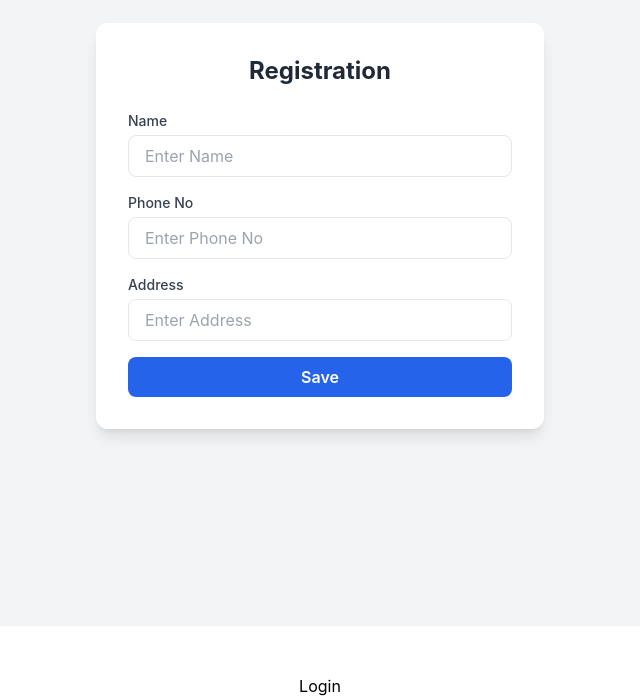
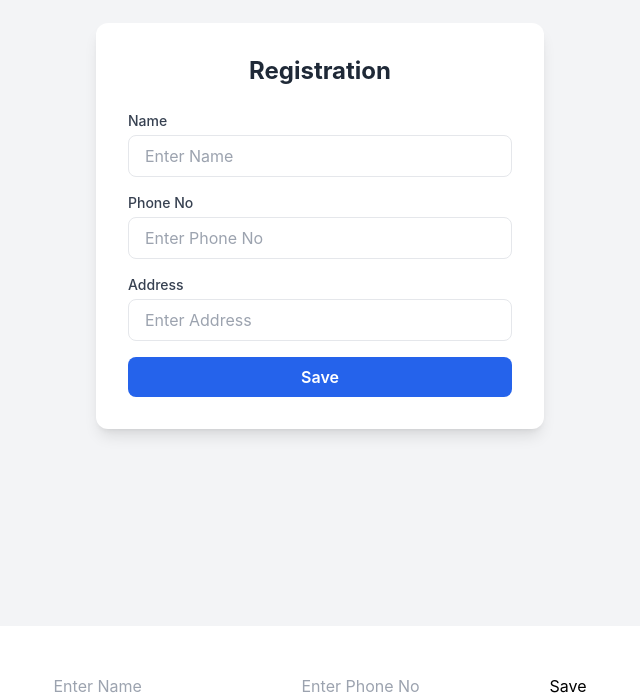
Before and after one commit to AGVVsivakiran/reactjs, a React (Create React App) app: page / in a window 1280 px wide. Shown: the part 174-872 px from the top of the page, without its empty margins (320-960 px from the left). Built offline with nearby package versions, Linux system fonts and the light colour scheme.

Commit message:
Login and Registration completed

```diff
--- a/package.json
+++ b/package.json
@@ -7,6 +7,7 @@
     "@testing-library/jest-dom": "^6.9.1",
     "@testing-library/react": "^16.3.1",
     "@testing-library/user-event": "^13.5.0",
+    "axios": "^1.13.2",
     "react": "^19.2.3",
     "react-dom": "^19.2.3",
     "react-scripts": "5.0.1",
--- a/src/Login.js
+++ b/src/Login.js
@@ -1,8 +1,43 @@
-import React from "react";
+import React, { useState } from "react";
+import axios from "axios";
+
 function Login() {
+   const [name, setName] = useState("");
+   const [phoneNo, setPhoneNo] = useState("");
+   const handleNameChange = (value) => {
+     setName(value);
+   }
+   const handlePhoneNoChange = (value) => {
+     setPhoneNo(value);
+   }
+   const handleLogin = () => {
+     const data = {
+       Name: name,
+       PhoneNo: phoneNo,
+     };
+     const url = 'https://localhost:44301/api/Test/Login';
+     axios.post(url,data).then((result) => {
+       alert(result.data);
+     }).catch((error)=>{
+       alert(error);
+     })
+   }
  return (
     <>
-    <div>Login</div>
+    <input
+    type="text"
+    id="txtName"
+    placeholder="Enter Name"
+    onChange={(e) => handleNameChange(e.target.value)}
+    />
+    <input
+    type="text"
+    id="txtPhoneNo"
+    placeholder="Enter Phone No"
+    onChange={(e) => handleNameChange(e.target.value)}
+    />
+
+    <button onClick={() => handleLogin()}>Save</button>
 
     </>
  )
--- a/src/Registration.js
+++ b/src/Registration.js
@@ -1,9 +1,34 @@
-import React, {useState} from "react";
+import React, { useState } from "react";
+import axios from "axios";
 
 function Registration() {
-    const [name, setName] = useState("");
-    const [phoneNo, setPhoneNo] = useState("");
-    const [address, setAddress] = useState("");
+  const [name, setName] = useState("");
+  const [phoneNo, setPhoneNo] = useState("");
+  const [address, setAddress] = useState("");
+
+  const handleInputChange = (value) => {
+    setName(value);
+  }
+  const handlePhoneNoChange = (value) => {
+    setPhoneNo(value);
+  }
+  const handleAddressChange = (value) => {
+    setAddress(value);
+  }
+  const handleSave = () => {
+    const data = {
+      Name: name,
+      PhoneNo: phoneNo,
+      Address: address,
+      IsActive: 1
+    };
+    const url = 'https://localhost:44301/api/Test/Registration';
+    axios.post(url,data).then((result) => {
+      alert(result.data);
+    }).catch((error)=>{
+      alert(error);
+    })
+  }
   return (
     <div className="min-h-screen flex items-center justify-center bg-gray-100">
       <div className="w-full max-w-md bg-white p-8 rounded-xl shadow-lg">
@@ -17,7 +42,7 @@ function Registration() {
               Name
             </label>
             <input
-              type="text" id="txtName"
+              type="text" id="txtName" onChange={(e) => handleInputChange(e.target.value)}
               placeholder="Enter Name"
               className="w-full px-4 py-2 border rounded-lg focus:outline-none focus:ring-2 focus:ring-blue-500"
             />
@@ -28,7 +53,7 @@ function Registration() {
               Phone No
             </label>
             <input
-              type="tel" id="txtPhoneNo"
+              type="tel" id="txtPhoneNo" onChange={(e) => handlePhoneNoChange(e.target.value)}
               placeholder="Enter Phone No"
               className="w-full px-4 py-2 border rounded-lg focus:outline-none focus:ring-2 focus:ring-blue-500"
             />
@@ -39,13 +64,13 @@ function Registration() {
               Address
             </label>
             <input
-              type="text" id="txtAddress"
+              type="text" id="txtAddress" onChange={(e) => handleAddressChange(e.target.value)}
               placeholder="Enter Address"
               className="w-full px-4 py-2 border rounded-lg focus:outline-none focus:ring-2 focus:ring-blue-500"
             />
           </div>
 
-          <button
+          <button onClick={() => handleSave()}
             type="button"
             className="w-full bg-blue-600 text-white py-2 rounded-lg font-semibold hover:bg-blue-700 transition"
           >
```
Also changed, not shown: 1 other file (tests, documents, lock files or other folders).
